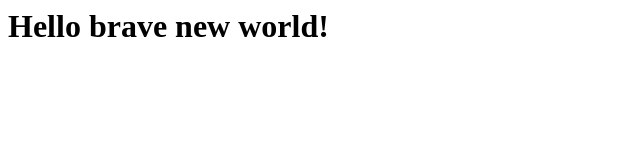
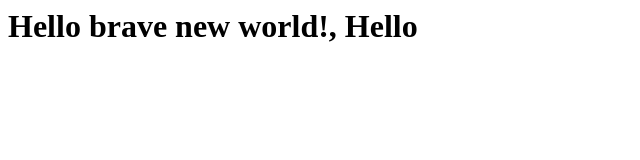
Before and after one commit to kuldeep-surendra/dcos-demo, a plain HTML site: page index.html in a window 1280 px wide. Shown: the whole page, without its empty margins (0-640 px from the left). Drawn offline with Linux system fonts and the light colour scheme.

Commit message:
index file changes

```diff
--- a/index.html
+++ b/index.html
@@ -1,5 +1,5 @@
 <html>
     <body>
-    <h1> Hello brave new world! </h1>
+    <h1> Hello brave new world!, Hello </h1>
     </body>
 </html>
```
